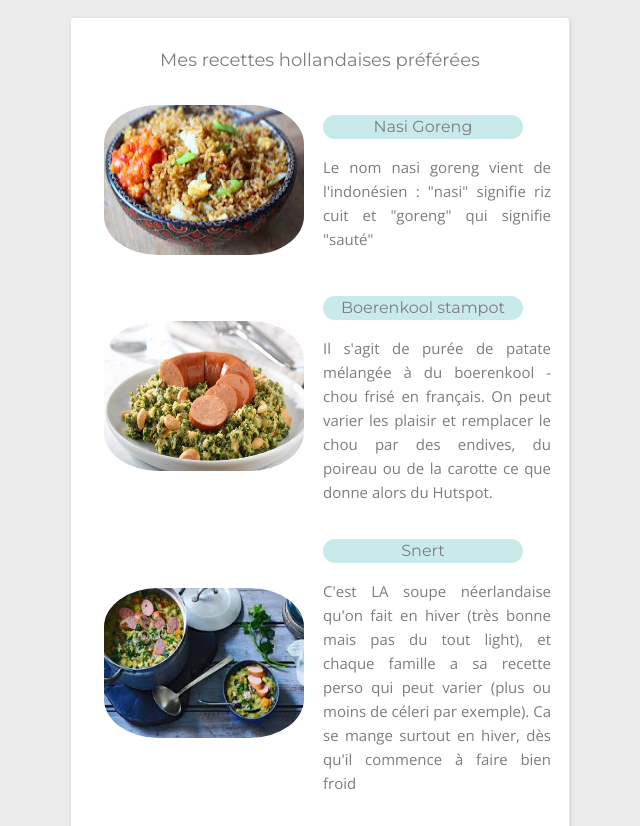
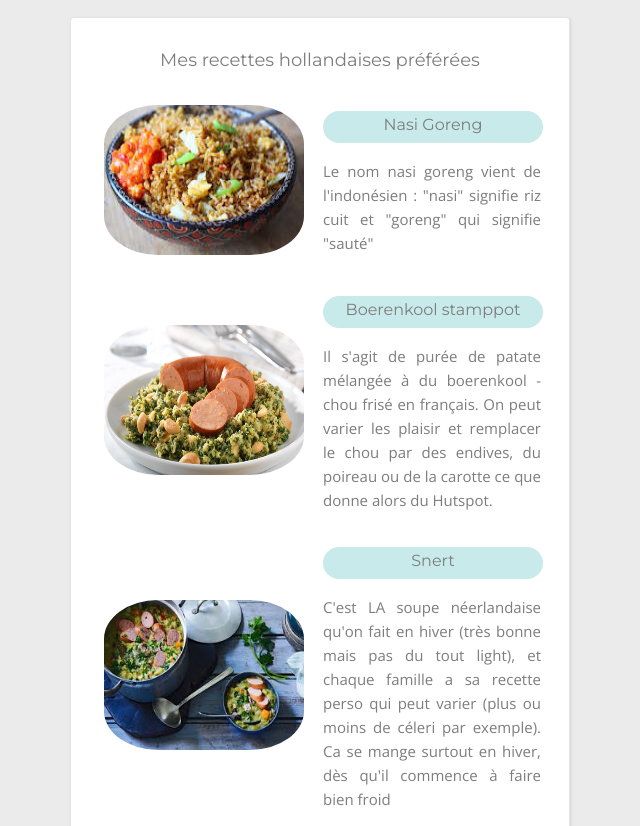
Before and after one commit to trixje123/profile, a plain HTML site: page index.html in a window 1280 px wide. Shown: the part 515-1341 px from the top of the page, without its empty margins (320-960 px from the left). Drawn offline with nearby package versions, Linux system fonts and the light colour scheme.

Commit message:
make my profile prettier

```diff
--- a/index.html
+++ b/index.html
@@ -70,7 +70,7 @@
                 <img src="images/boerenkool.jpg" width="200" height="150" alt="bk" id="food">
               </td>
               <td>
-                <h3>Boerenkool stampot</h3>
+                <h3>Boerenkool stamppot</h3>
                 <p>Il s'agit de purée de patate mélangée à du boerenkool -chou frisé en français.
                   On peut varier les plaisir et remplacer le chou par des endives, du poireau ou de la
                   carotte ce que donne alors du Hutspot.
--- a/style.css
+++ b/style.css
@@ -33,10 +33,13 @@ h3{
   font-size: 16px;
   font-family: Montserrat, sans-serif;
   background-color: rgb(200, 234, 234);
-  width: 200px;
+  width: 220px;
+  height:30px;
   border-radius: 20px ;
   text-align:center;
   font-weight: 300;
+  margin: 3 auto;
+  padding-top: 2px;
 }
 
 .list-inline {
@@ -75,6 +78,7 @@ p
 {
   text-align: justify;
   font-weight: 300;
+  margin-right: 10px
 }
 
 #food {
```
